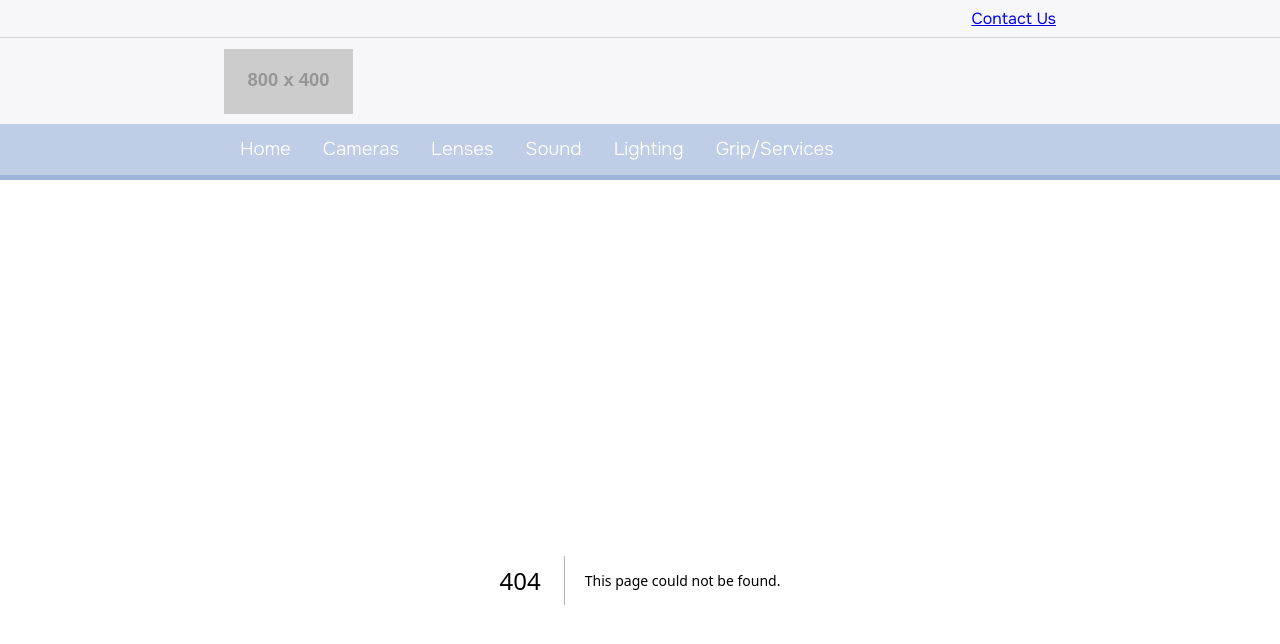
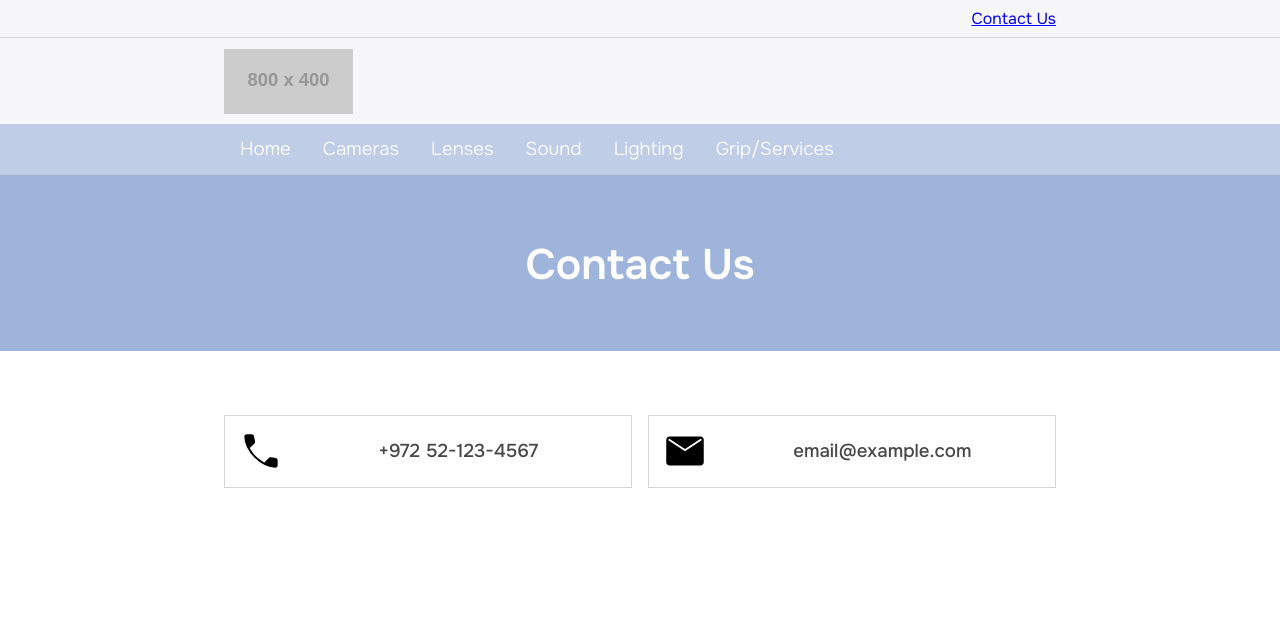
Before and after one commit to AfikH/gear-rental, a Next.js app: page /contact-us in a window 1280 px wide. Before the commit this address had no page. Shown: the top 644 px of the page. Built offline with nearby package versions, Linux system fonts and the light colour scheme.

Commit message:
contact page 1

```diff
--- /dev/null
+++ b/app/contact-us/page.jsx
@@ -0,0 +1,19 @@
+import styles from './page.module.css';
+
+const ContactUs = () => (
+    <div className="page">
+        <div className={styles.pageTitle}>Contact Us</div>
+        <div className={styles.contactDetails}>
+            <a href="#">
+                <img src="/images/icons/phone.svg" alt="Phone Number:" />
+                <span>+972 52-123-4567</span>
+            </a>
+            <a href="#">
+                <img src="/images/icons/envelope.svg" alt="Email:" />
+                <span>email@example.com</span>
+            </a>
+        </div>
+    </div>
+)
+
+export default ContactUs;
--- /dev/null
+++ b/app/contact-us/page.module.css
@@ -0,0 +1,50 @@
+.pageTitle{
+    padding: var(--size-lrg);
+    background: var(--color-30-third);
+    font-size: 8rem;
+    font-weight: 600;
+    text-align: center;
+    color: var(--color-gc-10);
+}
+
+.contactDetails{
+    margin: var(--size-lrg) var(--size-con);
+    display: flex;
+    flex-flow: row wrap;
+    gap: var(--size-mid);
+}
+
+.contactDetails > a{
+    flex: 1;
+    padding: var(--size-sml);
+    min-width: 280px;
+    display: flex;
+    flex-flow: row nowrap;
+    justify-content: center;
+    align-items: center;
+    gap: var(--size-sml);
+    border: 1px solid var(--color-border);
+    transition: all .2s;
+}
+
+.contactDetails > a,
+.contactDetails > a:link,
+.contactDetails > a:visited{
+    color: var(--color-gc-4);
+    text-decoration: none;
+    font-size: 3.5rem;
+    font-weight: 500;
+}
+
+.contactDetails > a img{
+    height: 50px;
+}
+
+.contactDetails > a span{
+    flex: 1;
+    text-align: center;
+}
+
+.contactDetails > a:hover{
+    background: var(--color-gc-9);
+}
--- a/app/page.jsx
+++ b/app/page.jsx
@@ -13,7 +13,7 @@ const Home = () => (
 				<p>Professional cinematography & photography gear for rent.</p>
 			</article>
 		</section>
-		<FeaturedProducts className="featured-products-home" />
+		<FeaturedProducts className={styles.featuredProducts} />
 		<Products className="products-home" />
 	</div>
 );
--- a/app/page.module.css
+++ b/app/page.module.css
@@ -62,3 +62,7 @@
 .carouselOverlay p{
 	font-size: 6rem;
 }
+
+.featuredProducts{
+	margin-bottom: 0 !important;
+}
--- a/assets/css/products.css
+++ b/assets/css/products.css
@@ -113,12 +113,13 @@ a.product-button:hover{
 /* featured products */
 .featured-products{
 	margin: var(--size-lrg) var(--size-con);
-	padding: var(--size-lrg) var(--size-mid);
+	padding: var(--size-lrg);
 	display: flex;
 	flex-flow: column nowrap;
 	gap: var(--size-lrg);
 	align-items: center;
 	background: var(--color-30-second);
+	border-radius: 6px;
 }
 
 .featured-products-title{
@@ -143,6 +144,7 @@ a.product-button:hover{
 	gap: var(--size-sml);
 	background: var(--color-gc-10);
 	text-align: center;
+	border-radius: 6px;
 }
 
 .featured-product-image{
--- a/components/products/ProductsSearch.jsx
+++ b/components/products/ProductsSearch.jsx
@@ -12,7 +12,7 @@ const ProductsSearch = ({setSearchQuery, setLoading}) => {
 
 		timer = setTimeout(() => {
 			console.log('timer');
-			setSearchQuery(inputValue)
+			setSearchQuery(inputValue);
 		}, 1000);
 	}
 
--- a/components/shared/MainHeader.jsx
+++ b/components/shared/MainHeader.jsx
@@ -28,7 +28,7 @@ const MainHeader = () => {
 	return(
 		<div className={`main-header-container ${navActive && 'nav-active'}`}>
 			<div className="main-header-top">
-				<Link href="/contact">Contact Us</Link>
+				<Link href="/contact-us">Contact Us</Link>
 			</div>
 			<header className="main-header">
 				<div className="main-header-logo">
```
Also changed, not shown: public/images/icons/envelope.svg (added), public/images/icons/phone.svg (added).
